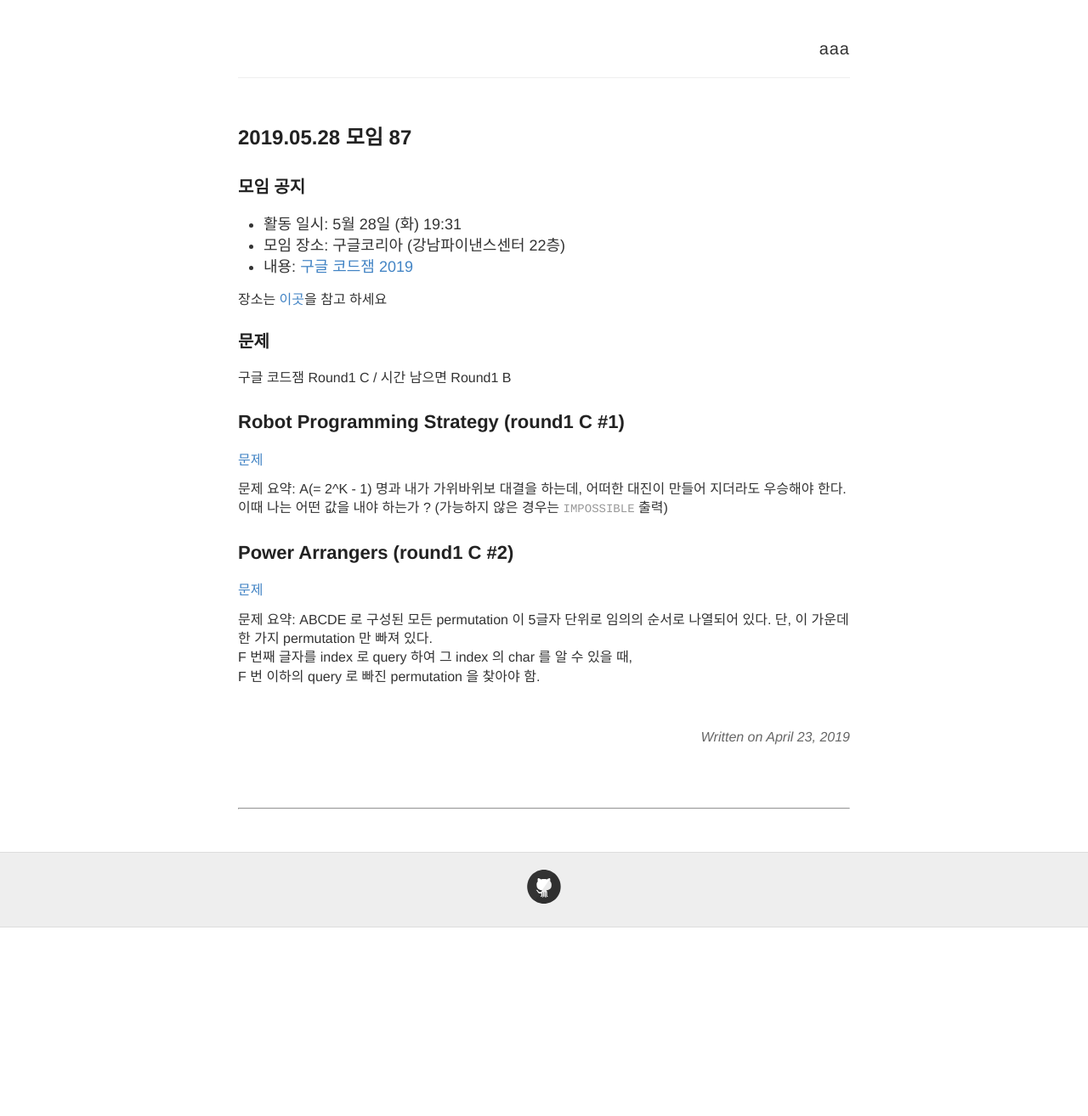
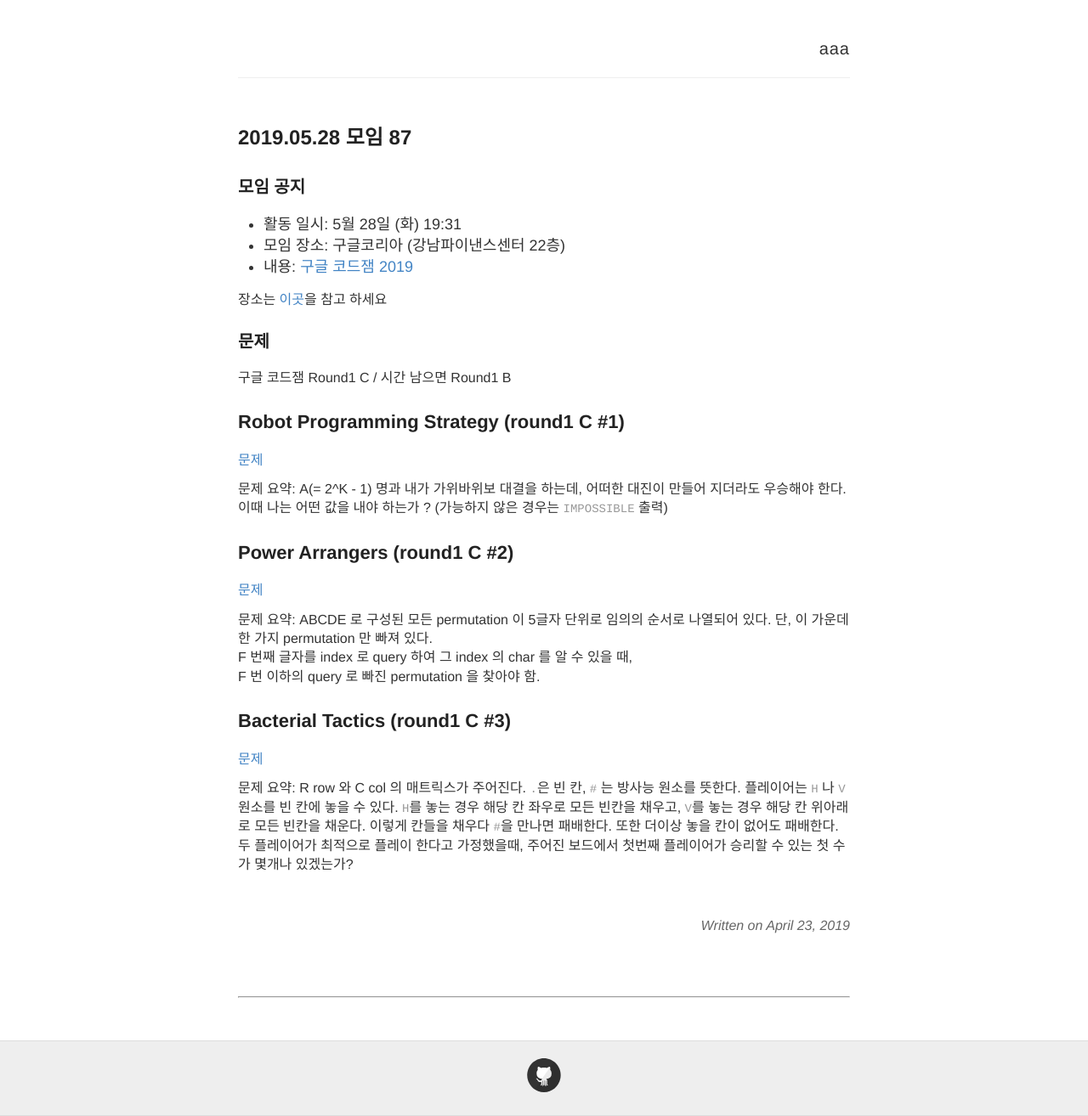
Before and after one commit to seirion/aaa, a Jekyll site: the page built from _posts/2019-05-28-meeting-087.md, in a window 1280 px wide. Shown: the whole page at 85% size. Built offline with Jekyll 4.4.1, drawn with Linux system fonts in a browser that asks for light colours; comment, search, counter and statistics services are not loaded; before the commit the page ends 1092 px from its top, so only the background shows below that.

Commit message:
Update 2019-05-28-meeting-087.md

```diff
--- a/_posts/2019-05-28-meeting-087.md
+++ b/_posts/2019-05-28-meeting-087.md
@@ -34,3 +34,12 @@
 문제 요약: ABCDE 로 구성된 모든 permutation 이 5글자 단위로 임의의 순서로 나열되어 있다. 단, 이 가운데 한 가지 permutation 만 빠져 있다.<br>
 F 번째 글자를 index 로 query 하여 그 index 의 char 를 알 수 있을 때,<br>
 F 번 이하의 query 로 빠진 permutation 을 찾아야 함.
+
+
+## Bacterial Tactics (round1 C #3)
+
+[문제](https://codingcompetitions.withgoogle.com/codejam/round/00000000000516b9/0000000000134cdf)
+
+문제 요약: R row 와 C col 의 매트릭스가 주어진다.
+`.`은 빈 칸, `#` 는 방사능 원소를 뜻한다. 플레이어는 `H` 나 `V` 원소를 빈 칸에 놓을 수 있다. `H`를 놓는 경우 해당 칸 좌우로 모든 빈칸을 채우고, `V`를 놓는 경우 해당 칸 위아래로 모든 빈칸을 채운다. 이렇게 칸들을 채우다 `#`을 만나면 패배한다. 또한 더이상 놓을 칸이 없어도 패배한다.
+두 플레이어가 최적으로 플레이 한다고 가정했을때, 주어진 보드에서 첫번째 플레이어가 승리할 수 있는 첫 수가 몇개나 있겠는가?
```
